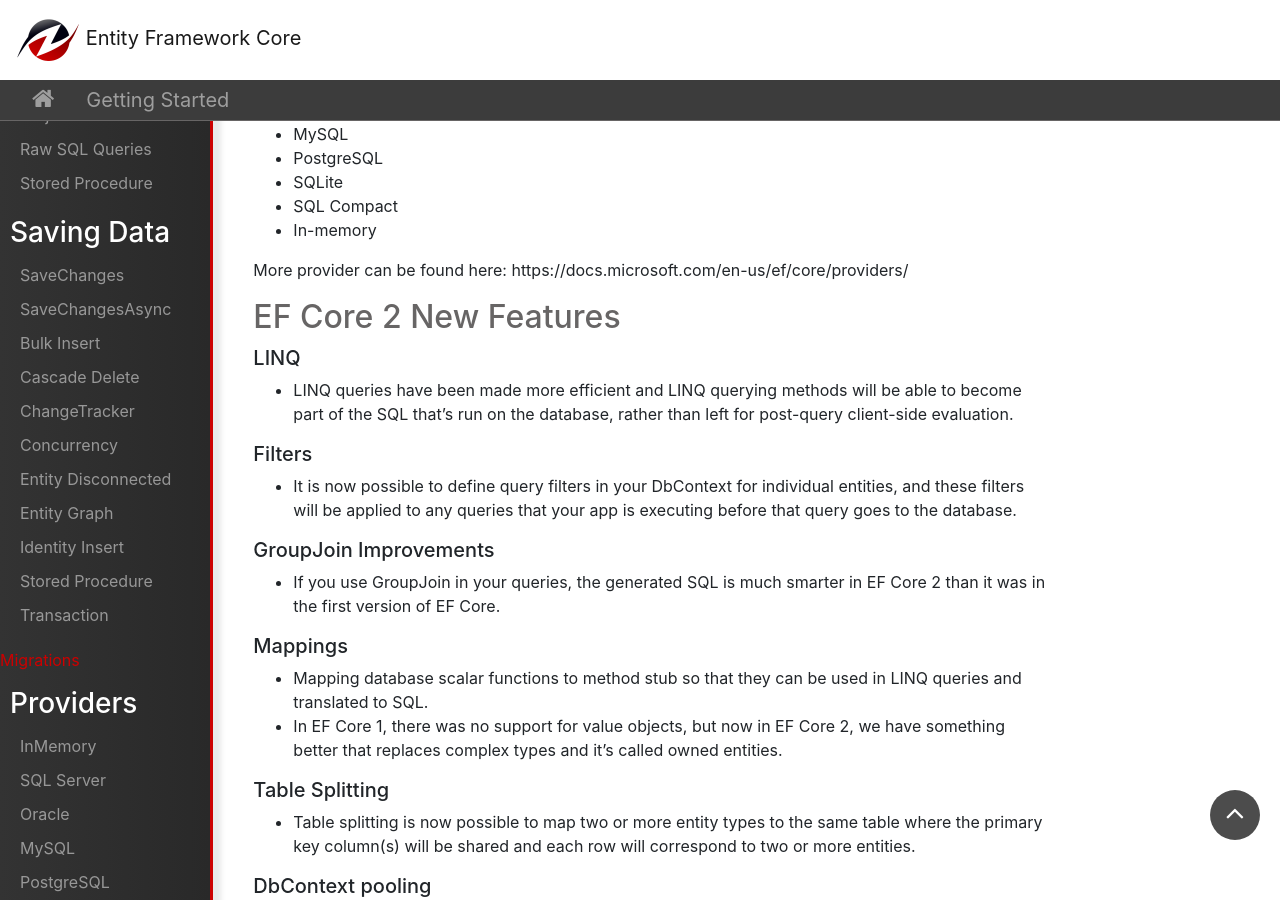
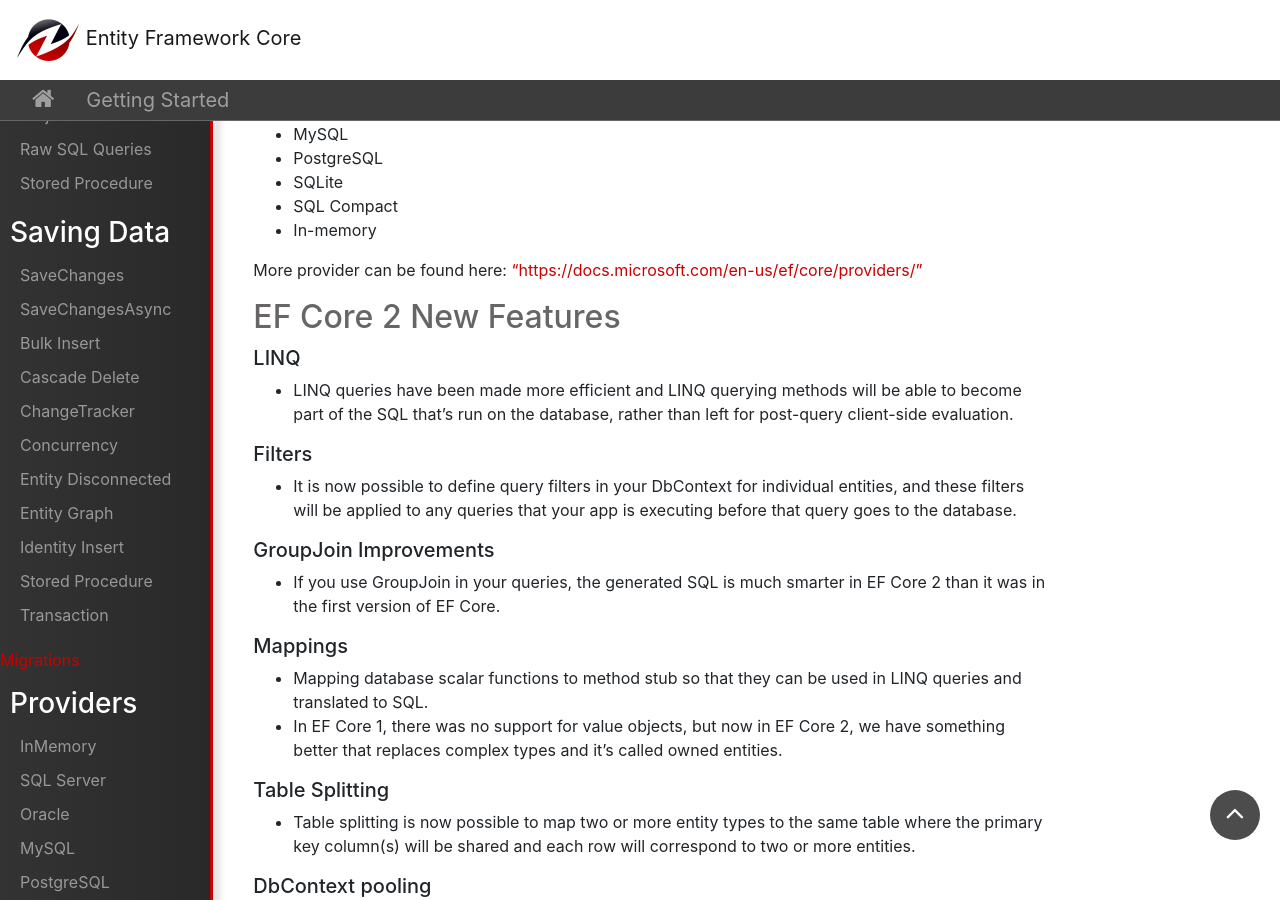
Before and after one commit to zzzprojects/EntityFrameworkCore, a Jekyll site: the page built from docs/pages/getting-started/overview.md, in a window 1280 px wide and 900 px high, scrolled down 908 px. Built offline with Jekyll 4.4.1, drawn with Linux system fonts in a browser that asks for light colours; nearby versions of some CDN libraries; our own code applies the rules of GitHub Pages for plain Markdown files; part of the change alters nothing that is shown.

```diff
--- a/docs/pages/getting-started/overview.md
+++ b/docs/pages/getting-started/overview.md
@@ -33,7 +33,7 @@ Entity Framework Core supports many database providers to access different datab
  - SQL Compact
  - In-memory
 
-More provider can be found here: https://docs.microsoft.com/en-us/ef/core/providers/
+More provider can be found here: <a href="https://docs.microsoft.com/en-us/ef/core/providers/" target="_blank">"https://docs.microsoft.com/en-us/ef/core/providers/"</a>
 
 ## EF Core 2 New Features
 
```
